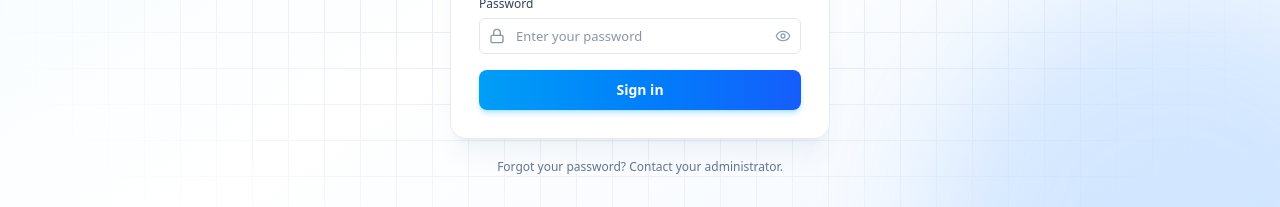
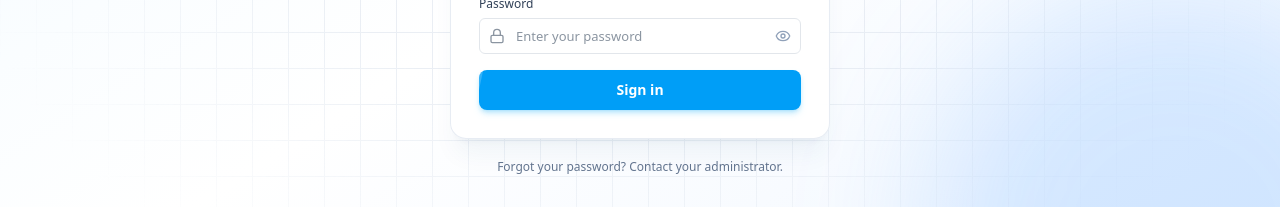
Before and after one commit to valadevanshh/Radionline_Frontend, a Next.js app: page /login in a window 1280 px wide. Shown: the part 472-679 px from the top of the page. Built offline with nearby package versions, Linux system fonts and the light colour scheme; no server answers.

Commit message:
fix(login): solid blue Sign in button with inline fallback colors for Safari

```diff
--- a/app/login/page.tsx
+++ b/app/login/page.tsx
@@ -227,17 +227,17 @@ export default function LoginPage() {
             <button
               type="submit"
               disabled={loading}
-              style={{ animationDelay: '460ms' }}
-              className="rn-login-rise group relative overflow-hidden w-full h-10 rounded-lg bg-gradient-to-r from-[#009ef7] to-blue-600 hover:from-[#0086d6] hover:to-blue-700 text-white text-sm font-semibold shadow-md shadow-sky-500/25 hover:shadow-lg hover:shadow-sky-500/35 hover:-translate-y-px active:translate-y-0 transition-all duration-200 flex items-center justify-center gap-2 cursor-pointer disabled:opacity-60 disabled:cursor-not-allowed disabled:hover:translate-y-0"
+              style={{ backgroundColor: '#009ef7', color: '#ffffff', opacity: loading ? 0.7 : 1 }}
+              className="group relative overflow-hidden w-full h-10 rounded-lg bg-[#009ef7] hover:bg-[#0086d6] text-white text-sm font-semibold shadow-md shadow-sky-500/25 hover:shadow-lg hover:shadow-sky-500/35 hover:-translate-y-px active:translate-y-0 transition-all duration-200 flex items-center justify-center gap-2 cursor-pointer disabled:opacity-60 disabled:cursor-not-allowed disabled:hover:translate-y-0"
             >
               <span
                 aria-hidden="true"
-                className="pointer-events-none absolute inset-y-0 -left-1/2 w-1/2 -skew-x-12 bg-gradient-to-r from-transparent via-white/35 to-transparent transition-transform duration-700 ease-out group-hover:translate-x-[300%]"
+                className="pointer-events-none absolute inset-y-0 -left-1/2 w-1/2 -skew-x-12 bg-white/20 transition-transform duration-700 ease-out group-hover:translate-x-[300%]"
               />
               {loading && (
                 <span className="w-4 h-4 border-2 border-white border-t-transparent rounded-full animate-spin" />
               )}
-              <span className="relative">{loading ? 'Signing in...' : 'Sign in'}</span>
+              <span className="relative" style={{ color: '#ffffff' }}>{loading ? 'Signing in...' : 'Sign in'}</span>
             </button>
           </form>
         </div>
```
